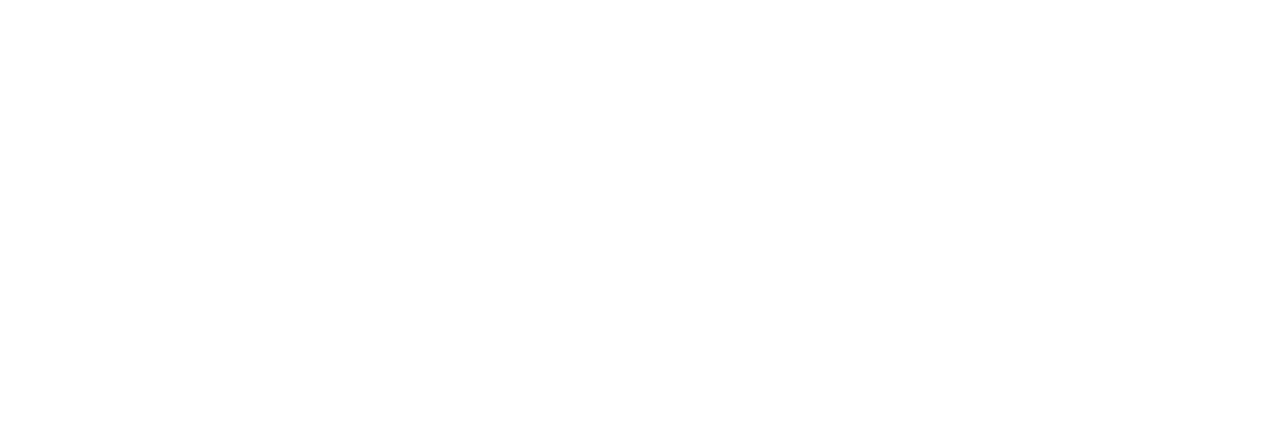
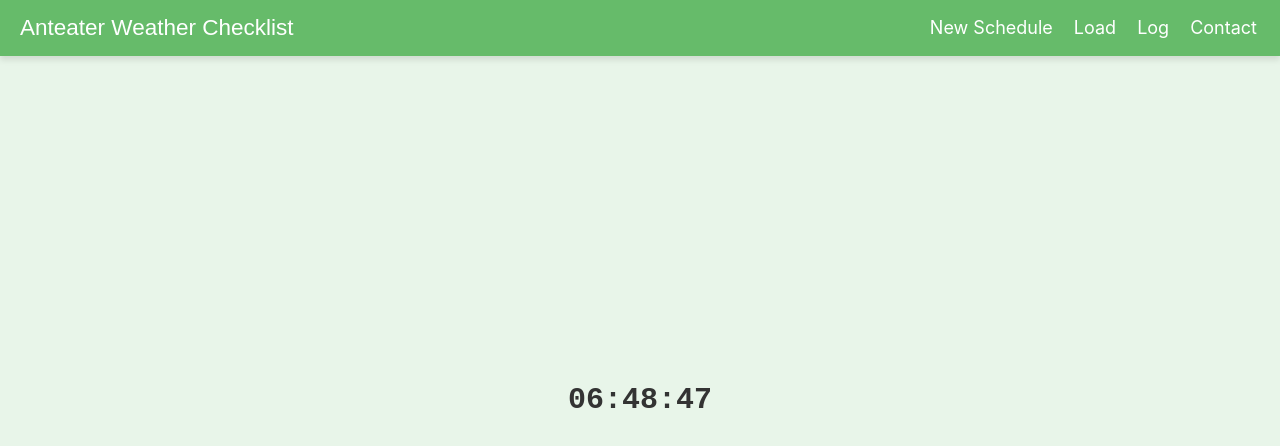
Before and after one commit to JunyuLi1/133A5, a Vue app in the folder a5-133/: page / in a window 1280 px wide. Shown: the top 446 px of the page. Built offline with nearby package versions, Linux system fonts and the light colour scheme.

Commit message:
add header and fix clock bugs

```diff
--- a/a5-133/src/App.vue
+++ b/a5-133/src/App.vue
@@ -1,9 +1,60 @@
-<script>
+<script setup>
+import { ref, onMounted } from 'vue';
+import Header from './components/Header.vue';
+const currentTime = ref('');
+function updateClock() {
+  const now = new Date();
+  const hours = String(now.getHours()).padStart(2, '0');
+  const minutes = String(now.getMinutes()).padStart(2, '0');
+  const seconds = String(now.getSeconds()).padStart(2, '0');
+  currentTime.value = `${hours}:${minutes}:${seconds}`;
+}
+onMounted(() => {
+  updateClock();
+  setInterval(updateClock, 1000);
+});
 </script>
 
 <template>
+  <Header />
+  <div id="main">
+    <div class="clock">{{ currentTime }}</div>
+  </div>
 </template>
 
 <style>
 
+body {
+  background-color: #E8F5E9;
+}
+
+html, body {
+  margin: 0;
+  padding: 0;
+  height: 100%;
+  width: 100%;
+}
+
+#app {
+  height: 100%;
+  width: 100%;
+  display: flex;
+  flex-direction: column;
+  justify-content: center;
+}
+
+#main{
+  display: flex;
+  justify-content: center;
+  align-items: center;
+  text-align: center;
+}
+.clock {
+  text-align: center;
+  font-size: 2em;
+  font-family: 'Share Tech Mono', monospace;
+  font-weight: bold;
+  color: #333;
+}
+
 </style>
--- /dev/null
+++ b/a5-133/src/components/Header.vue
@@ -0,0 +1,64 @@
+<template>
+    <header class="header">
+      <div class="logo">
+        <h1>Anteater Weather Checklist</h1>
+      </div>
+      <nav class="nav">
+        <ul>
+          <li><a href="#new">New Schedule</a></li>
+          <li><a href="#load">Load</a></li>
+          <li><a href="#log">Log</a></li>
+          <li><a href="#contact">Contact</a></li>
+        </ul>
+      </nav>
+    </header>
+  </template>
+
+  <script setup>
+  </script>
+
+  <style scoped>
+  /* Header 样式 */
+  .header {
+    position: fixed; /* 固定在页面顶部 */
+    top: 0;
+    left: 0;
+    width: 100%;
+    display: flex;
+    justify-content: space-between;
+    align-items: center;
+    padding: 10px 20px;
+    background-color: #66BB6A;
+    color: #fff;
+    box-shadow: 0 4px 6px rgba(0, 0, 0, 0.1);
+    z-index: 1000; /* 确保 header 在最上层 */
+}
+
+  .logo h1 {
+    font-family: 'Unica One', sans-serif;
+    font-size: 1.5em;
+    margin: 0;
+  }
+
+  .nav ul {
+    list-style: none;
+    margin: 0;
+    padding: 0;
+    display: flex;
+    gap: 15px;
+  }
+
+  .nav li {
+    display: inline;
+  }
+
+  .nav a {
+    color: #fff;
+    text-decoration: none;
+    font-size: 1.2em;
+  }
+
+  .nav a:hover {
+    text-decoration: underline;
+  }
+  </style>
```
